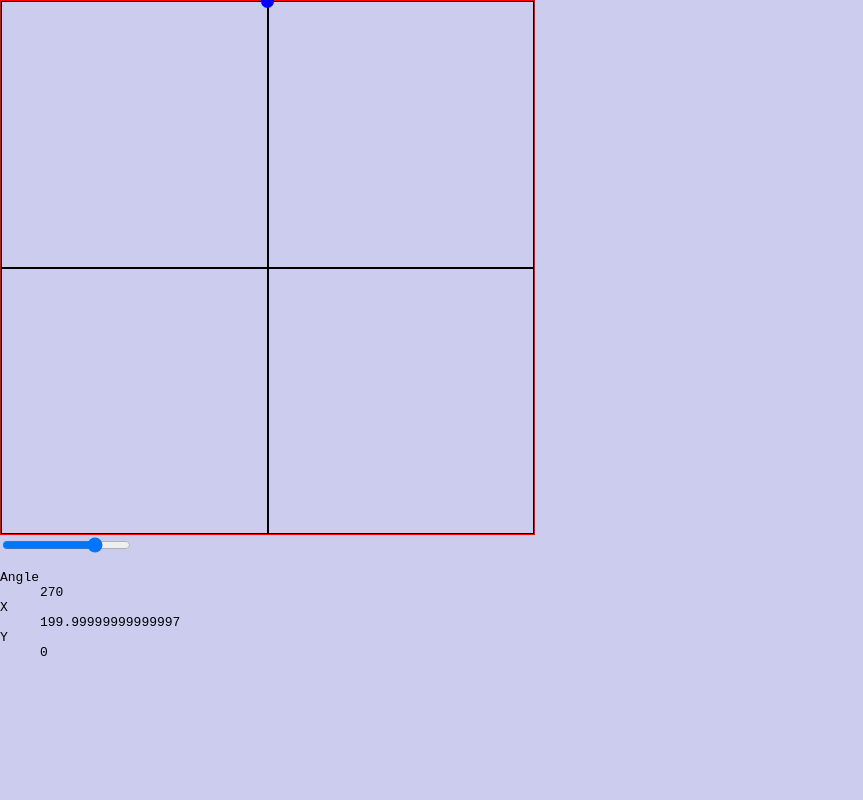
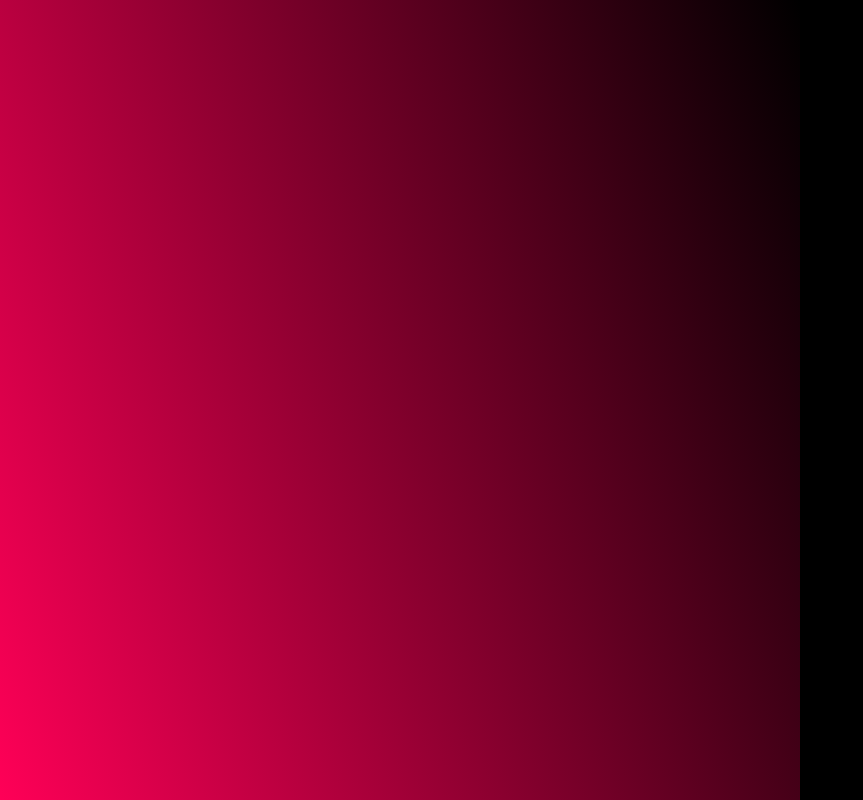
Before and after one commit to doppler/circle, a React (Create React App) app: page / in a window 1280 px wide. Shown: the whole page, without its empty margins (0-863 px from the left). Built offline with nearby package versions, Linux system fonts and the light colour scheme.

Commit message:
animate and colorize

```diff
--- a/src/App.js
+++ b/src/App.js
@@ -1,16 +1,29 @@
 import React, { useState, useEffect } from "react";
 import "./App.scss";
+const width = document.getElementsByTagName("body")[0].clientWidth;
 
 const App = () => {
-  const h = 200;
-  const k = 200;
-  const r = 200;
+  const h = width / 2 + 5;
+  const k = width / 2 + 5;
+  const r = width / 2;
   const [coords, setCoords] = useState({ x: 0, y: 200 });
   const [angle, setAngle] = useState(270);
 
   const handleAngleSliderChange = event => {
     setAngle(Number(event.target.value));
   };
+
+  const changeAngle = () => {
+    setAngle(angle === 360 ? 0 : angle + 0.5);
+  };
+
+  let timer;
+  useEffect(() => {
+    timer = setInterval(() => {
+      changeAngle();
+    }, 10);
+    return () => clearInterval(timer);
+  });
 
   useEffect(() => {
     let radian = (angle * Math.PI) / 180;
@@ -22,16 +35,19 @@ const App = () => {
 
   return (
     <div className="App">
-      <div className="circle-container">
-        <div className="inner-box" />
-        <div className="inner-box" />
-        <div className="inner-box" />
-        <div className="inner-box" />
+      <div
+        id="circle-container"
+        style={{
+          backgroundImage: `linear-gradient(${angle +
+            90}deg, black, hsl(${angle - 180}, 100%, 50%))`
+        }}
+      >
         <div
           className="dot"
           style={{
-            left: `calc(${coords.x}pt - 5pt)`,
-            top: `calc(${coords.y}pt - 5pt)`
+            left: `calc(${coords.x}px - 5px)`,
+            top: `calc(${coords.y}px - 5px)`,
+            backgroundColor: `hsl(${angle}, 100%, 50%)`
           }}
         />
       </div>
--- a/src/App.scss
+++ b/src/App.scss
@@ -2,29 +2,23 @@
   width: 100vw;
   height: 100vh;
   overflow: auto;
-  background-color: #cce;
+  background-color: black;
+  color: white;
   font-family: monospace;
 }
 
-.circle-container {
+#circle-container {
   position: relative;
   display: flex;
   flex-wrap: wrap;
-  width: 400pt;
-  height: 400pt;
-  border: 1px solid red;
-  .inner-box {
-    width: calc(50% - 2px);
-    height: calc(50% - 2px);
-    border: 1px solid black;
-  }
+  width: 100vmin;
+  height: 100vmin;
   .dot {
     position: absolute;
-    left: calc(50% - 5pt);
-    top: calc(50% - 5pt);
     width: 10pt;
     height: 10pt;
-    background: blue;
-    border-radius: 5pt;
   }
 }
+input[type="range"] {
+  width: 100%;
+}
--- a/src/index.css
+++ b/src/index.css
@@ -1,3 +1,4 @@
+html,
 body {
   margin: 0;
   padding: 0;
```
